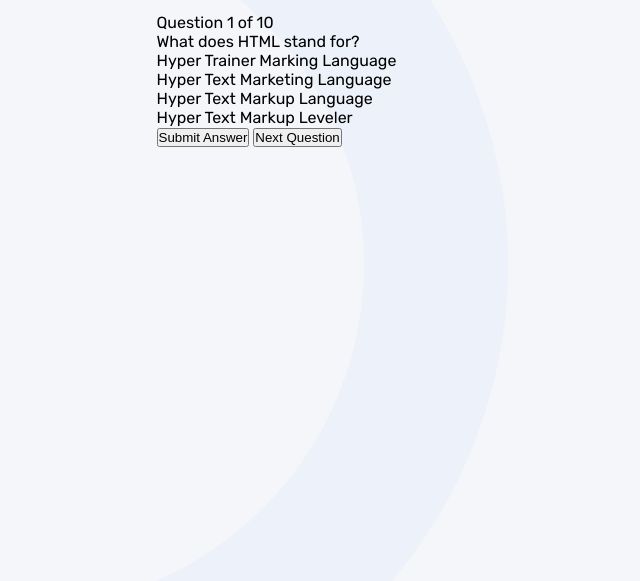
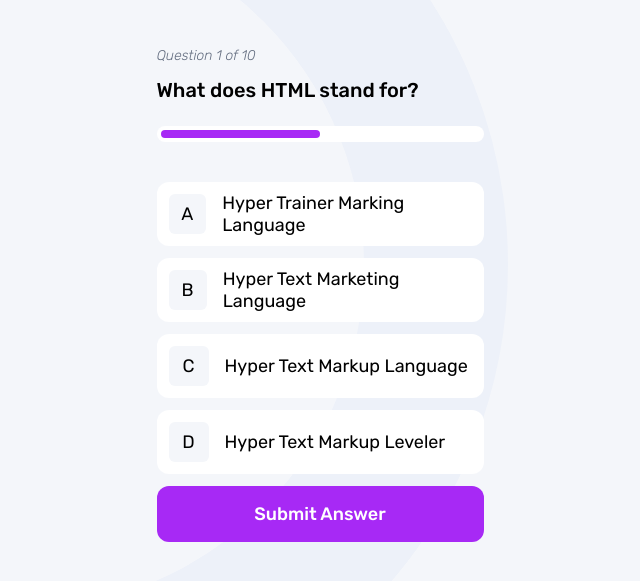
Before and after one commit to leeport511/frontend-quiz-app, a website built with Vite: page index.html in a window 1280 px wide. Both pictures are taken after a click on the button "HTML". Shown: the part 59-640 px from the top of the page, without its empty margins (320-960 px from the left). Built offline with nearby package versions, Linux system fonts and the light colour scheme.

Commit message:
add styles to option page

```diff
--- a/src/modules/questionsManager.js
+++ b/src/modules/questionsManager.js
@@ -57,10 +57,13 @@ const renderQuestions = async (questions, index) => {
 	app.innerHTML = `
 		<section class="question">
 			<div class="question__container">
-				<p class="question__container-number">Question ${index + 1} of ${
+				<p class="question__container-progression">Question ${index + 1} of ${
 		questionIndex.length
 	}</p>
 				<p class="question__container-text"> ${question} </p>
+			</div>
+			<div class="question__progress-bar">
+				<div class="question__progress-bar--line"></div>
 			</div>
 			<div class="question__options">
 			</div>
@@ -74,12 +77,33 @@ const renderQuestions = async (questions, index) => {
 	);
 
 	options.forEach((opt) => {
-		let optionParagraph = document.createElement('P');
+		const optionContainer = document.createElement('DIV');
+		const optionLetter = document.createElement('SPAN');
+		const optionParagraph = document.createElement('P');
+
+		optionContainer.className = 'question__options--container';
+		optionContainer.tabIndex = '0';
+		optionLetter.className =
+			'question__options--container-letter';
+		optionParagraph.className =
+			'question_options--container-text';
+
+		optionLetter.textContent =
+			(options[0] === opt && 'A') ||
+			(options[1] === opt && 'B') ||
+			(options[2] === opt && 'C') ||
+			(options[3] === opt && 'D');
+
 		optionParagraph.textContent = opt;
 
-		optionSelector.appendChild(optionParagraph);
+		optionContainer.appendChild(optionLetter);
+		optionContainer.appendChild(optionParagraph);
+
+		optionSelector.appendChild(optionContainer);
 	});
 };
+
+//todo: agregar funcionalidad de next question y agregar funcionalidad en el submit answer si esta bien o mal la respuesta.
 
 const renderResult = () => {};
 
--- a/src/sass/component/_questionPage.scss
+++ b/src/sass/component/_questionPage.scss
@@ -2,3 +2,78 @@
 @use '../globals/global' as *;
 @use '../globals/mixins' as *;
 @use '../globals/variables' as *;
+
+.question {
+	margin-top: 32px;
+
+	&__container {
+		margin-bottom: 24px;
+
+		&-progression {
+			@include little-paragraph;
+			margin-bottom: 12px;
+		}
+
+		&-text {
+			line-height: 120%;
+			font-weight: 500;
+			font-size: 20px;
+		}
+	}
+
+	&__progress-bar {
+		height: 16px;
+		width: 100%;
+		background-color: $white;
+		padding: 4px;
+		border-radius: 9999px;
+		margin-bottom: 40px;
+
+		&--line {
+			background-color: $violet;
+			width: 50%;
+			height: 8px;
+			border-radius: 9999px;
+		}
+	}
+
+	&__options {
+		&--container {
+			@include btn-selector;
+			display: flex;
+			flex-direction: row;
+			align-items: center;
+
+			&:hover &-letter {
+				color: $violet;
+				background-color: #f6e7ff;
+			}
+
+			&:focus {
+				outline: 3px solid $violet;
+			}
+
+			&:focus &-letter {
+				color: $white;
+				background-color: $violet;
+			}
+
+			&-letter {
+				@include img-border;
+				background-color: $light-gray;
+				line-height: 30px;
+				text-align: center;
+				font-size: 18px;
+			}
+		}
+	}
+
+	&__btn-submit {
+		@include submit-next-buttons;
+	}
+
+	&__btn-next {
+		@include submit-next-buttons;
+		display: none;
+	}
+}
--- a/src/sass/globals/_mixins.scss
+++ b/src/sass/globals/_mixins.scss
@@ -8,6 +8,7 @@
 
 @mixin btn-selector {
 	width: 100%;
+	height: 64px;
 	background-color: $white;
 	padding: 12px;
 	gap: 16px;
@@ -34,3 +35,21 @@
 	line-height: 150%;
 	font-weight: 300;
 }
+
+@mixin submit-next-buttons {
+	width: 100%;
+	height: 56px;
+	text-align: center;
+	background-color: $violet;
+	color: $white;
+	border: none;
+	border-radius: 12px;
+	font-family: $rubik;
+	font-weight: 500;
+	font-size: 18px;
+	cursor: pointer;
+
+	&:hover {
+		opacity: 50%;
+	}
+}
```
Also changed, not shown: src/css/styles.css, 1 other file.
